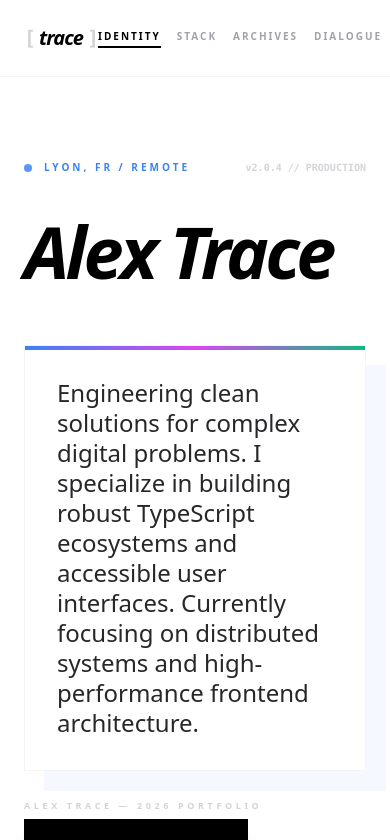
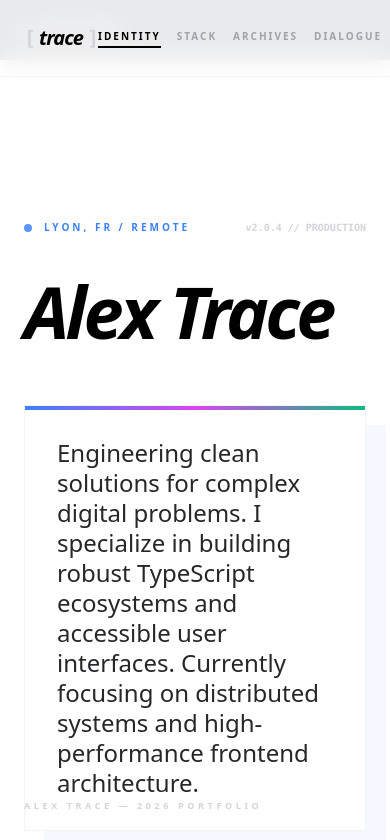
Before and after one commit to rezamirzad/alex.trace, a Next.js app in the folder frontend/: page / in a window 390 px wide. Shown: the top 840 px of the page. Built offline with nearby package versions, Linux system fonts and the light colour scheme.

Commit message:
mobile navbar 3

```diff
--- a/frontend/src/app/layout.tsx
+++ b/frontend/src/app/layout.tsx
@@ -1,12 +1,13 @@
 import "./globals.css";
 import type { Metadata } from "next";
 import { Inter } from "next/font/google";
+import Navbar from "@/components/Navbar";
 
 const inter = Inter({ subsets: ["latin"] });
 
 export const metadata: Metadata = {
-  title: "Lumen Labs",
-  description: "Open-source telemetry for distributed intelligence models.",
+  title: "Alex Trace - Full-Stack Software Engineer",
+  description: "ALex Trace",
 };
 
 export default function RootLayout({
@@ -16,7 +17,10 @@
 }) {
   return (
     <html lang="en">
-      <body className={inter.className}>{children}</body>
+      <body className={`${inter.className} bg-black`}>
+        <Navbar />
+        <main>{children}</main>
+      </body>
     </html>
   );
 }
```
